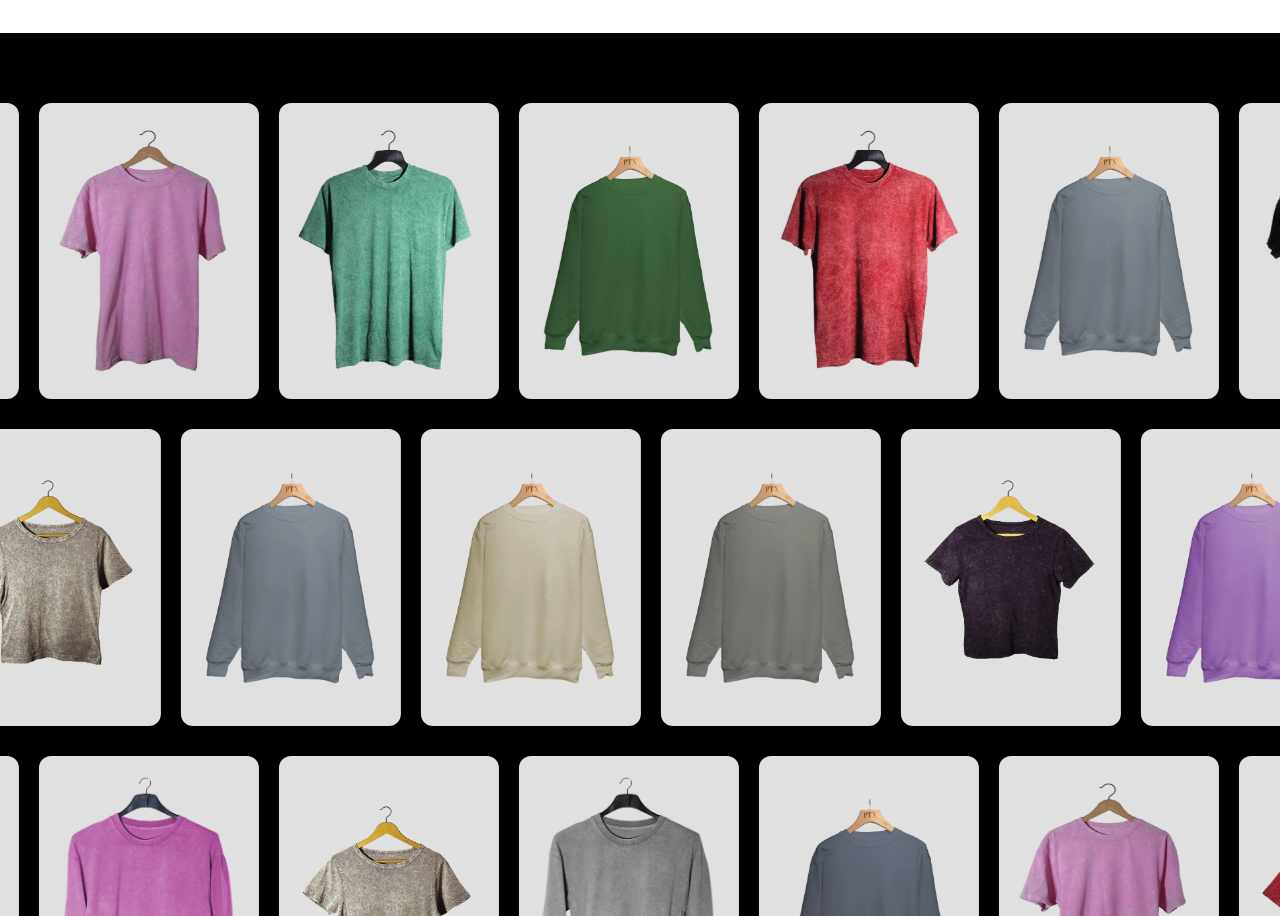
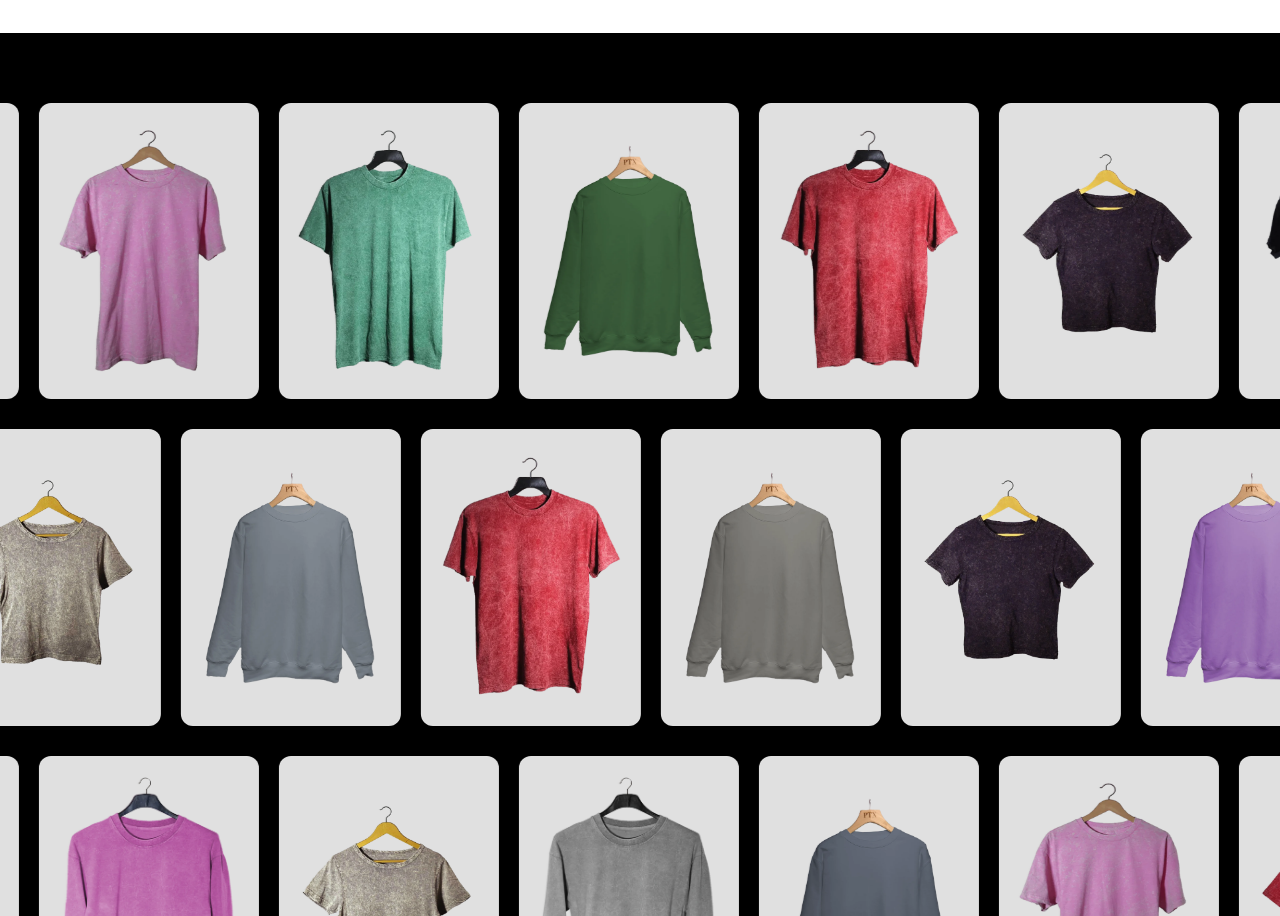
Before and after one commit to Zeeshanprojects/PTX-2, a React (Create React App) app in the folder PTX-2/ptx-2/: page / in a window 1280 px wide. Shown: the part 3040-3956 px from the top of the page. Built offline with nearby package versions, Linux system fonts and the light colour scheme.

Commit message:
Fully code updated

```diff
--- a/PTX-2/ptx-2/src/Pages/Home.jsx
+++ b/PTX-2/ptx-2/src/Pages/Home.jsx
@@ -312,13 +312,13 @@ export default function Home() {
               <img src={Image.image3} alt="Tshirt" />
             </div>
             <div className="img-box">
-              <img src={Image.LongT4} alt="Tshirt" />
+              <img src={Image.Kidsimage3} alt="Tshirt" />
             </div>
             <div className="img-box">
               <img src={Image.image5} alt="Tshirt" />
             </div>
             <div className="img-box">
-              <img src={Image.image6} alt="Tshirt" />
+              <img src={Image.F1} alt="Tshirt" />
             </div>
             <div className="img-box">
               <img src={Image.LongT5} alt="Tshirt" />
@@ -346,7 +346,7 @@ export default function Home() {
               <img src={Image.LongT4} alt="longT" />
             </div>
             <div className="img-box">
-              <img src={Image.LongT5} alt="longT" />
+              <img src={Image.image3} alt="longT" />
             </div>
             <div className="img-box">
               <img src={Image.LongT6} alt="longT" />
@@ -370,7 +370,7 @@ export default function Home() {
               <img src={Image.Kidsimage8} alt="longT" />
             </div>
             <div className="img-box">
-              <img src={Image.LongT13} alt="longT" />
+              <img src={Image.F6} alt="longT" />
             </div>
             <div className="img-box">
               <img src={Image.image5} alt="longT" />
```
